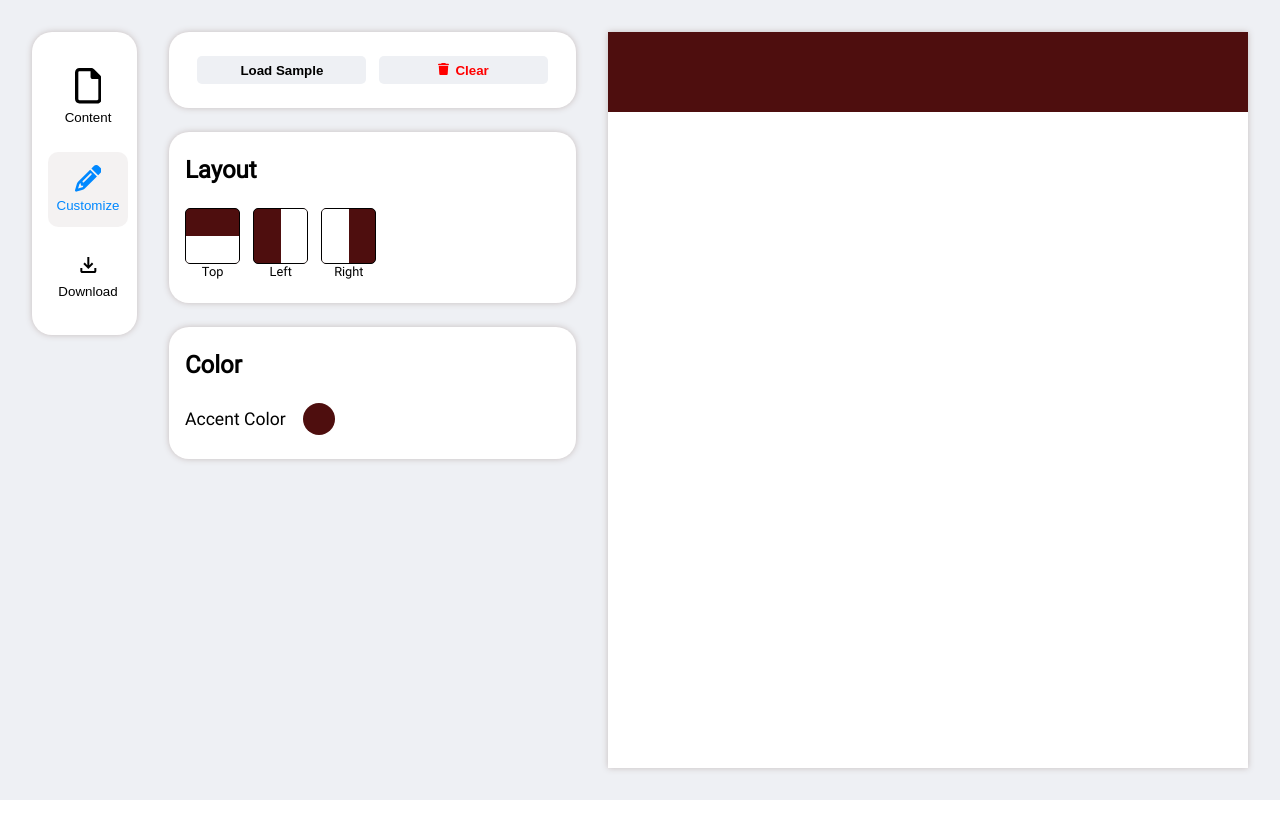
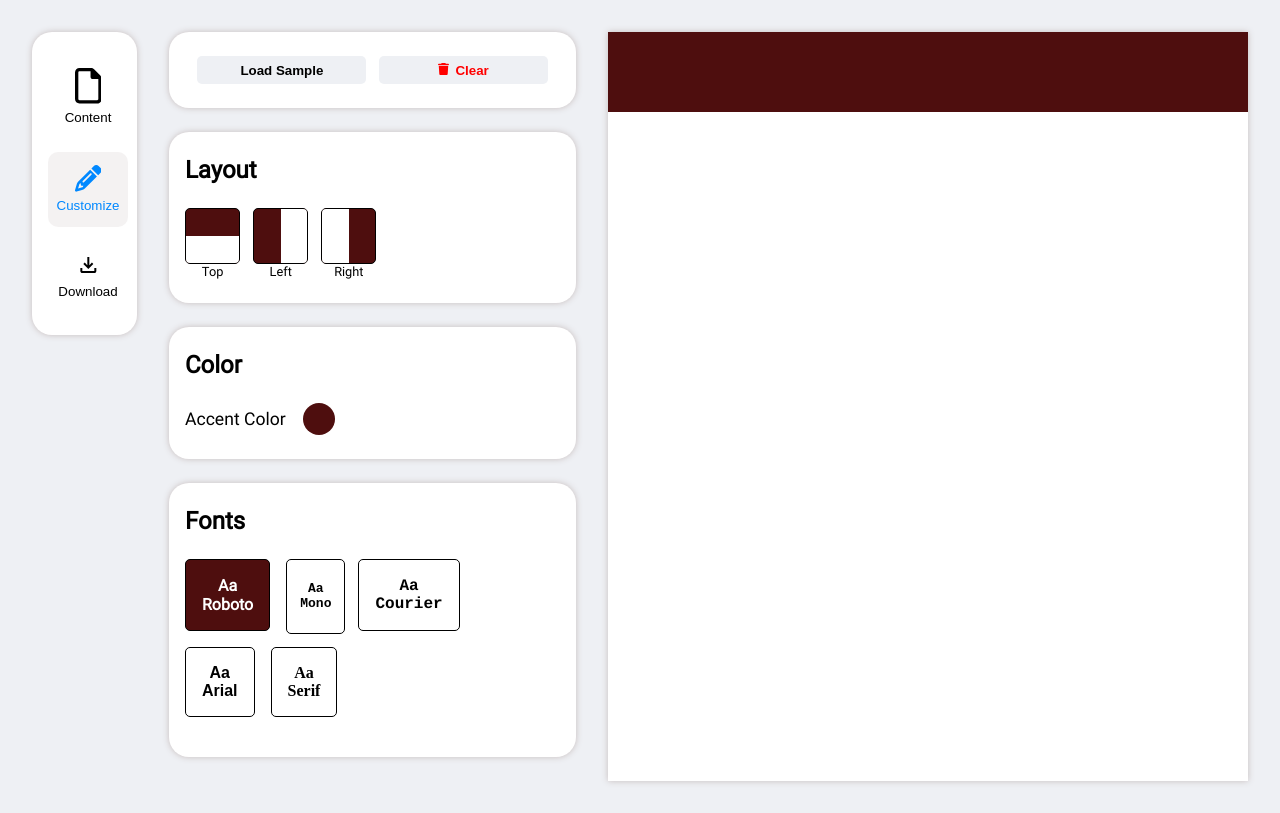
Before and after one commit to EjembiEmmanuel/cv-application, a React (Vite) app in the folder cv-application/: page / in a window 1280 px wide. Both pictures are taken after a click on the button "Customize". Built offline with nearby package versions, Linux system fonts and the light colour scheme.

Commit message:
Created Font component
- Refactored Layout component

```diff
--- a/cv-application/src/App.css
+++ b/cv-application/src/App.css
@@ -6,7 +6,6 @@
 #root {
     background-color: #eef0f4;
     display: flex;
-    /* justify-content: space-between; */
     font-family: Roboto;
     width: 100%;
     padding: 2rem;
--- a/cv-application/src/App.jsx
+++ b/cv-application/src/App.jsx
@@ -51,6 +51,8 @@ function App() {
   const [accentColor, setAccentColor] = useState("#4e0e0e")
   const [mainColor, setMainColor] = useState("#eef0f4")
   const [textColor, setTextColor] = useState("#ffffff")
+
+  const [font, setFont] = useState("Roboto")
 
   // Event handler for toggling active components
   const handleActiveComponentChange = (index) => {
@@ -150,6 +152,11 @@ function App() {
       setMainColor("#000000")
       setTextColor("#000000")
     }
+  }
+
+  const handleFontChange = (font) => {
+    const newFont = font
+    setFont(newFont)
   }
 
   // Define state objects for easier passing as props
@@ -344,10 +351,11 @@ function App() {
         {activeComponentIndex === 1 && (
           <>
             <Customize
-              isActive = { activeComponentIndex === 1 }
               handleLayoutChange = { handleLayoutChange }
               handleAccentColorChange = { handleAccentColorChange }
               theme = { theme }
+              font = { font }
+              handleFontChange = { handleFontChange }
             />
           </>
         )}
@@ -360,6 +368,7 @@ function App() {
         experienceSectionStates = {experienceSectionStates}
         layout = {layout}
         theme = { theme }
+        font = { font }
       />
     </>
   )
--- a/cv-application/src/components/Customize.jsx
+++ b/cv-application/src/components/Customize.jsx
@@ -4,8 +4,11 @@ export default function Customize({
     handleLayoutChange,
     handleAccentColorChange,
     theme: {
-        accentColor
-    }
+        accentColor,
+        textColor
+    },
+    font,
+    handleFontChange,
     }) {
 
     return (
@@ -18,6 +21,12 @@ export default function Customize({
                 handleAccentColorChange = { handleAccentColorChange }
                 accentColor = { accentColor }
             />
+            <Font
+                handleFontChange = { handleFontChange }
+                font = { font }
+                accentColor = { accentColor }
+                textColor = { textColor }
+            />
         </div>
     )
 }
@@ -27,23 +36,39 @@ function Layout({
     accentColor,
      }) {
 
+    const style = {backgroundColor: accentColor}
+
+    const layouts = [
+        {text: "Top", layout: "topLayout", handleClick: handleLayoutChange, className: "top", style: style},
+        {text: "Left", layout: "leftLayout", handleClick: handleLayoutChange, className: "left", style: style},
+        {text: "Right", layout: "rightLayout", handleClick: handleLayoutChange, className: "right", style: style}
+    ]
+
     return (
         <div className="layout">
             <h2 className="title">Layout</h2>
             <div className="layoutToggles">
-                <div className="layoutToggle">
-                    <button onClick={() => handleLayoutChange("topLayout")} className="top" style={{backgroundColor: accentColor}}></button>
-                    Top
-                </div>
-                <div className="layoutToggle">
-                    <button onClick={() => handleLayoutChange("leftLayout")} className="left" style={{backgroundColor: accentColor}}></button>
-                    Left
-                </div>
-                <div className="layoutToggle">
-                    <button onClick={() => handleLayoutChange("rightLayout")} className="right" style={{backgroundColor: accentColor}}></button>
-                    Right
-                </div>
+                {layouts.map(layout => (
+                    <>
+                        <LayoutToggle
+                            text = { layout.text }
+                            layout = { layout.layout }
+                            handleClick = { layout.handleClick }
+                            className = { layout.className }
+                            style = { layout.style }
+                        />
+                    </>
+                ))}
             </div>
+        </div>
+    )
+}
+
+function LayoutToggle({ text, layout, handleClick, className, style}) {
+    return (
+        <div className="layoutToggle">
+            <button onClick={() => handleClick(layout)} className={className} style={style}></button>
+            {text}
         </div>
     )
 }
@@ -67,3 +92,58 @@ function Color({
         </div>
     )
 }
+
+function Font({
+    font,
+    handleFontChange,
+    accentColor,
+    textColor
+    }) {
+
+    const fontBtns = [
+        {text: "Roboto", changeFont: handleFontChange, className: "font", fontFamily: "Roboto", isActive: font === "Roboto"},
+        {text: "Mono", changeFont: handleFontChange, className: "font", fontFamily: "monospace", isActive: font === "monospace"},
+        {text: "Courier", changeFont: handleFontChange, className: "font", fontFamily: "Courier", isActive: font === "Courier"},
+        {text: "Arial", changeFont: handleFontChange, className: "font", fontFamily: "Arial", isActive: font === "Arial"},
+        {text: "Serif", changeFont: handleFontChange, className: "font", fontFamily: "serif", isActive: font === "serif"},
+    ]
+
+    return (
+        <div className="fontContainer">
+            <h2 className="title">Fonts</h2>
+            <div className="fontPicker">
+                {fontBtns.map((fontBtn) => (
+                    <>
+                        <FontButton
+                            isActive={fontBtn.isActive}
+                            text={fontBtn.text}
+                            changeFont={fontBtn.changeFont}
+                            className={fontBtn.className}
+                            fontFamily={fontBtn.fontFamily}
+                            accentColor={accentColor}
+                            textColor={textColor}
+                        />
+                    </>
+                ))
+
+                }
+            </div>
+        </div>
+    )
+}
+
+function FontButton({ isActive, text, changeFont, className, fontFamily, accentColor, textColor}) {
+    const style = {fontFamily}
+
+    if (isActive) {
+        className = className + ' ' + 'active'
+        style.backgroundColor = accentColor
+        style.color = textColor
+    }
+
+    return (
+        <button onClick={() => changeFont(fontFamily)} className={className} style={style}>
+            Aa<br />{text}
+        </button>
+    )
+}
--- a/cv-application/src/components/Preview.jsx
+++ b/cv-application/src/components/Preview.jsx
@@ -18,11 +18,12 @@ export default function Preview({
         accentColor,
         mainColor,
         textColor
-    }
+    },
+    font
 }) {
 
     return (
-        <div className={"preview" + ' ' + layout}>
+        <div className={"preview" + ' ' + layout} style={{fontFamily: font}}>
             <svg xmlns="http://www.w3.org/2000/svg" style={{display: "none"}}>
                 <symbol id="envelope" viewBox="0 0 512 512">
                     <path d="M48 64C21.5 64 0 85.5 0 112c0 15.1 7.1 29.3 19.2 38.4L236.8 313.6c11.4 8.5 27 8.5 38.4 0L492.8 150.4c12.1-9.1 19.2-23.3 19.2-38.4c0-26.5-21.5-48-48-48H48zM0 176V384c0 35.3 28.7 64 64 64H448c35.3 0 64-28.7 64-64V176L294.4 339.2c-22.8 17.1-54 17.1-76.8 0L0 176z"/>
--- a/cv-application/src/styles/Customize.css
+++ b/cv-application/src/styles/Customize.css
@@ -17,6 +17,7 @@
 
 .customize .layout .layoutToggles {
     display: flex;
+    flex-wrap: wrap;
 }
 
 .customize .layout .layoutToggle {
@@ -119,3 +120,43 @@
     opacity: 0;
     cursor: pointer;
 }
+
+.customize .fontContainer {
+    background-color: white;
+    display: flex;
+    flex-direction: column;
+    justify-content: space-evenly;
+    padding: 1.5em 1em;
+    margin: 0 0 1.5em 0;
+    filter: drop-shadow(0 0 0.2em rgb(198, 188, 188));
+    border-radius: 20px;
+}
+
+.customize .fontContainer .title {
+    font-size: 1.5em;
+    font-weight: bold;
+    margin: 0 0 1em 0;
+}
+
+.customize .fontContainer .fontPicker {
+    display: flex;
+    flex-wrap: wrap;
+}
+
+.customize .fontContainer .fontPicker .font {
+    background-color: white;
+    color: black;
+    font-size: 1em;
+    font-weight: bold;
+    cursor: pointer;
+    padding: 1em;
+    margin: 0 1em 1em 0;
+    border-radius: 5px;
+    outline: none;
+    border: 1px solid black;
+}
+
+.customize .fontContainer .fontPicker .font.active {
+    background-color: black;
+    color: white;
+}
```
